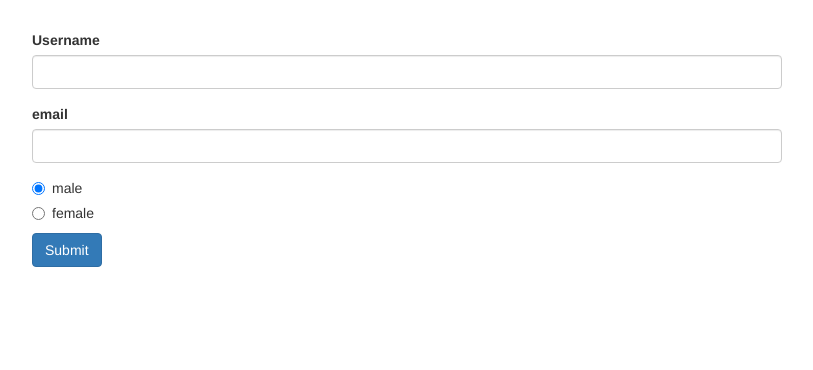
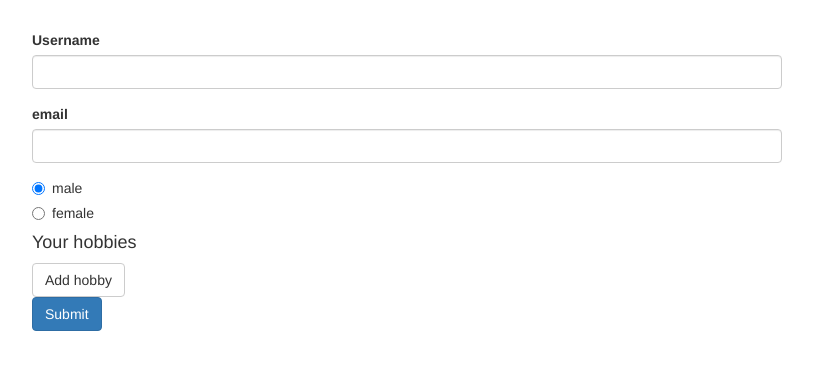
Before and after one commit to khurramsaeed/ngForms-reactive, an Angular app: page / in a window 1280 px wide. Shown: the top 370 px of the page, without its empty margins (233-1046 px from the left). Built offline with nearby package versions, Linux system fonts and the light colour scheme.

Commit message:
Arrays of form controls

```diff
--- a/src/app/app.component.html
+++ b/src/app/app.component.html
@@ -34,6 +34,18 @@
               [value]="gender">{{ gender }}
           </label>
         </div>
+        <div formArrayName="hobbies">
+          <h4>Your hobbies</h4>
+          <button
+            class="btn btn-default"
+            type="button"
+            (click)="onAddHobby()">Add hobby</button>
+            <div
+              class="form-group"
+              *ngFor="let hobbyControl of myForm.get('hobbies').controls; let i = index">
+              <input type="text" class="form-control" [formControlName]="i">
+            </div>
+        </div>
         <span
               *ngIf="!myForm.valid && myForm.touched"
             class="help-block">Please enter some valid data!</span>
--- a/src/app/app.component.ts
+++ b/src/app/app.component.ts
@@ -1,5 +1,5 @@
 import { Component, OnInit } from '@angular/core';
-import { FormGroup, FormControl, Validators } from '@angular/forms';
+import { FormGroup, FormControl, Validators, FormArray } from '@angular/forms';
 
 @Component({
   selector: 'app-root',
@@ -16,11 +16,17 @@
         'username': new FormControl(null, Validators.required),
         'email': new FormControl(null, [Validators.required, Validators.email]),
       }),
-      'gender': new FormControl('male')
+      'gender': new FormControl('male'),
+      'hobbies': new FormArray([ ])
     });
   }
 
   onSubmit() {
     console.log(this.myForm);
   }
+
+  onAddHobby() {
+    const myControl = new FormControl(null, Validators.required);
+    (<FormArray>this.myForm.get('hobbies')).push(myControl);
+  }
 }
```
